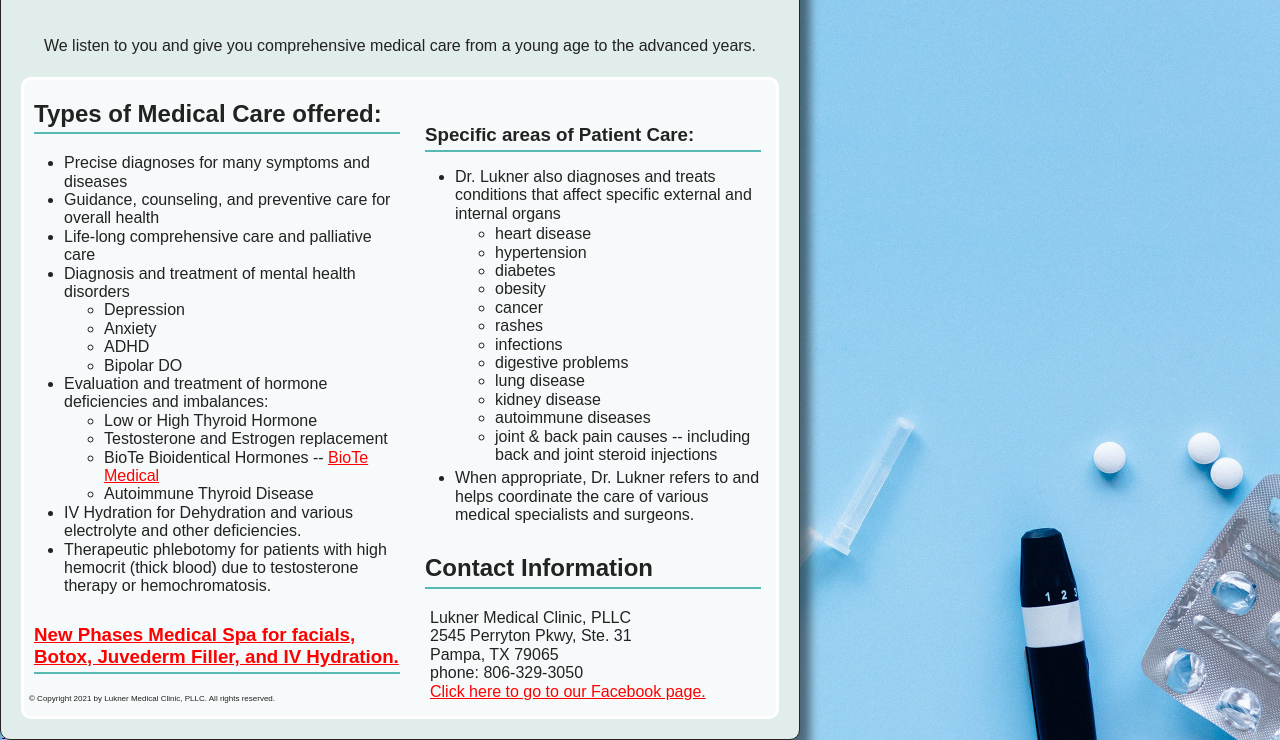
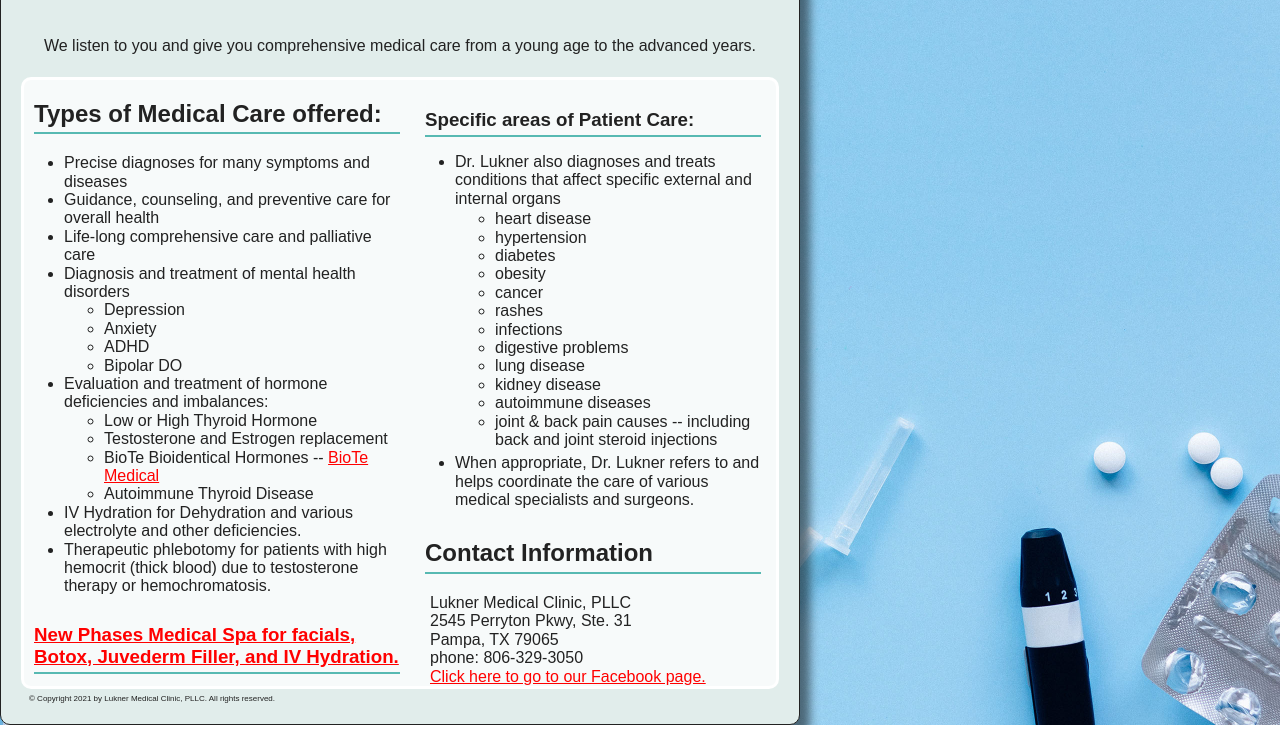
Before and after one commit to ralflukner/scrimba-front-end, a website built with Parcel: page index.html in a window 1280 px wide. Shown: the part 103-843 px from the top of the page. Built offline with nearby package versions, Linux system fonts and the light colour scheme.

Commit message:
Update main.css

```diff
--- a/css/main.css
+++ b/css/main.css
@@ -310,5 +310,8 @@ h1, h2, h3 {
 }
 .second-col {
 	margin-left: 50%;
-	padding: 15px;
+	padding-left: 15px;
+	padding-right: 15px;
+	margin-top: 0;
+	padding-top: 0;
 }
```
